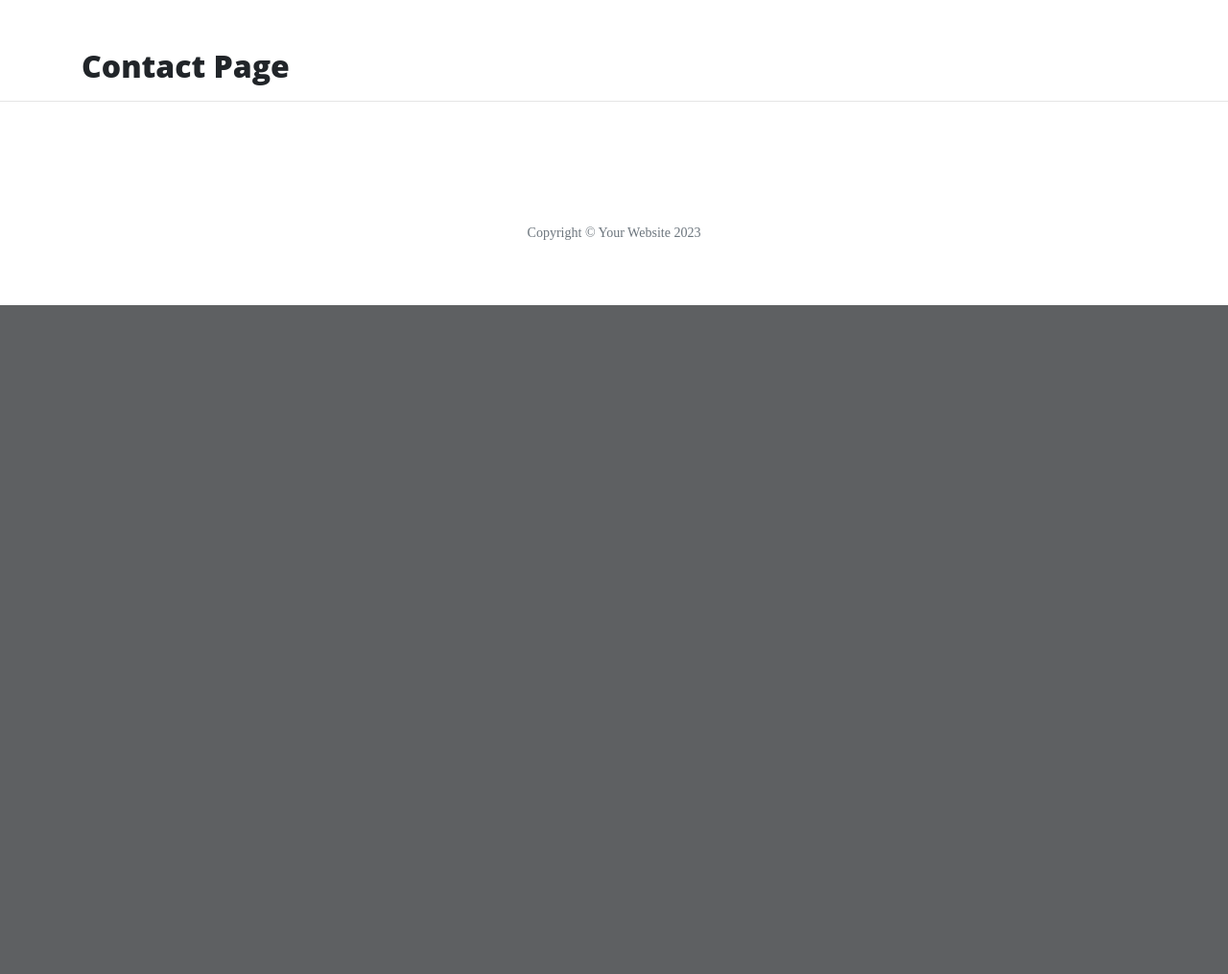
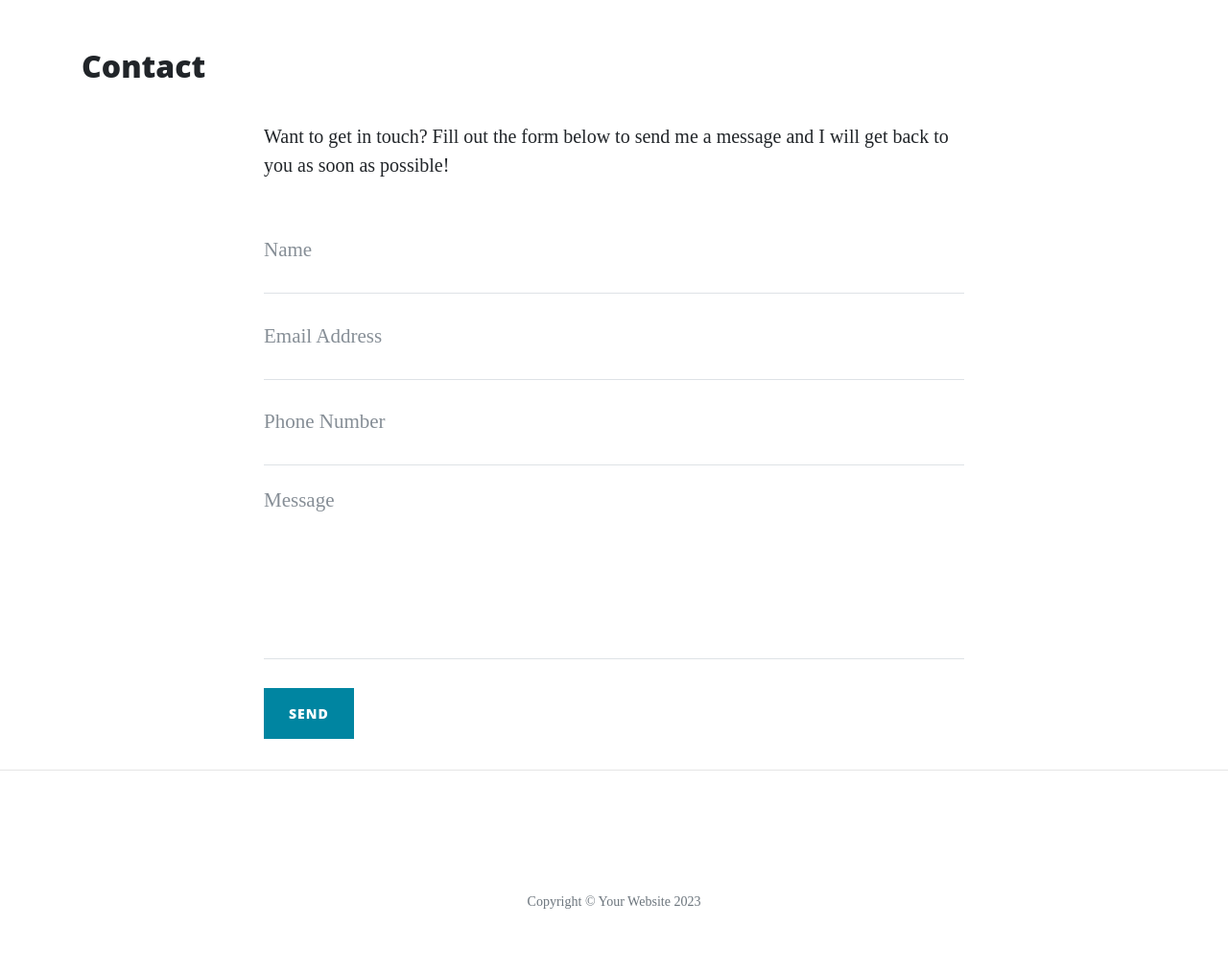
Before and after one commit to kev-n14/thorn-flask, a Flask app: page /contact in a window 1280 px wide. Shown: the part 628-1643 px from the top of the page at 96% size. Before the commit the page ends 946 px from the top, so only its background shows below. Run offline with Flask 2, Linux system fonts and the light colour scheme; some libraries are stand-ins or nearby versions.

Commit message:
add content to about and contact pages

```diff
--- a/run.py
+++ b/run.py
@@ -1,4 +1,5 @@
 import os
+import json
 from flask import Flask, render_template
 
 
@@ -12,17 +13,28 @@ def index():
 
 @app.route("/about")
 def about():
-    return render_template("about.html")
-
+    data = []
+    with open("data/company.json", "r") as json_data:
+        data = json.load(json_data)
+    return render_template("about.html", page_title="About", company=data)
+@app.route("/about/<member_name>")
+def about_member(member_name):
+    member = {}
+    with open("data/company.json", "r") as json_data:
+        data = json.load(json_data)
+        for obj in data:
+            if obj["url"] == member_name:
+                member = obj
+    return render_template("member.html", member=member)
 
 @app.route("/contact")
 def contact():
-    return render_template("contact.html")
+    return render_template("contact.html", page_title="Contact")
 
 
 @app.route("/careers")
 def careers():
-    return render_template("careers.html")
+    return render_template("careers.html", page_title="Careers ")
 
 
 if __name__ == "__main__":
--- /dev/null
+++ b/static/css/style.css
@@ -0,0 +1,3 @@
+.col-md-5 img {
+    width: 100%;
+}
--- a/templates/base.html
+++ b/templates/base.html
@@ -5,8 +5,10 @@
     <meta charset="UTF-8">
     <meta name="viewport" content="width=device-width, initial-scale=1.0">
     <meta http-equiv="X-UA-Compatible" content="ie=edge">
-    <link rel="stylesheet" href="{{ url_for('static', filename='vendor/bootstrap/css/bootstrap.min.css')}}">
-    <link rel="stylesheet" href="{{ url_for('static', filename='css/clean-blog.min.css')}}">
+    <link rel="stylesheet" href="{{ url_for('static', filename='vendor/bootstrap/css/bootstrap.min.css')}}"
+        type="text/css">
+    <link rel="stylesheet" href="{{ url_for('static', filename='css/clean-blog.min.css')}}" type="text/css">
+    <link rel="stylesheet" href="{{ url_for('static', filename='css/style.css')}}" type="text/css">
     <title>Hello Flask</title>
 </head>
 
--- a/templates/careers.html
+++ b/templates/careers.html
@@ -1,4 +1,4 @@
 {% extends "base.html" %}
 {% block content %}
-<h2>Come Work With Us!</h2>
+<h2>{{ page_title }}</h2>
 {% endblock %}
--- a/templates/contact.html
+++ b/templates/contact.html
@@ -1,4 +1,50 @@
 {% extends "base.html"%}
 {% block content%}
-<h2>Contact Page</h2>
+<h2>{{ page_title }}</h2>
+
+<div class="row">
+    <div class="col-lg-8 col-md-10 mx-auto">
+        <p>Want to get in touch? Fill out the form below to send me a message and I will get back to you as soon as
+            possible!</p>
+        <form name="sentMessage" id="contactForm" novalidate>
+            <div class="control-group">
+                <div class="form-group floating-label-form-group controls">
+                    <label>Name</label>
+                    <input type="text" class="form-control" placeholder="Name" id="name" required
+                        data-validation-required-message="Please enter your name.">
+                    <p class="help-block text-danger"></p>
+                </div>
+            </div>
+            <div class="control-group">
+                <div class="form-group floating-label-form-group controls">
+                    <label>Email Address</label>
+                    <input type="email" class="form-control" placeholder="Email Address" id="email" required
+                        data-validation-required-message="Please enter your email address.">
+                    <p class="help-block text-danger"></p>
+                </div>
+            </div>
+            <div class="control-group">
+                <div class="form-group col-xs-12 floating-label-form-group controls">
+                    <label>Phone Number</label>
+                    <input type="tel" class="form-control" placeholder="Phone Number" id="phone" required
+                        data-validation-required-message="Please enter your phone number.">
+                    <p class="help-block text-danger"></p>
+                </div>
+            </div>
+            <div class="control-group">
+                <div class="form-group floating-label-form-group controls">
+                    <label>Message</label>
+                    <textarea rows="5" class="form-control" placeholder="Message" id="message" required
+                        data-validation-required-message="Please enter a message."></textarea>
+                    <p class="help-block text-danger"></p>
+                </div>
+            </div>
+            <br>
+            <div id="success"></div>
+            <div class="form-group">
+                <button type="submit" class="btn btn-primary" id="sendMessageButton">Send</button>
+            </div>
+        </form>
+    </div>
+</div>
 {% endblock%}
--- a/templates/index.html
+++ b/templates/index.html
@@ -63,4 +63,4 @@
         </div>
     </div>
 </div>
-{% endblock%}
+{% endblock %}
```
Also changed, not shown: data/company.json (added, +79 -0 lines), templates/about.html (+50 -1 lines), templates/member.html (added, +13 -0 lines).
